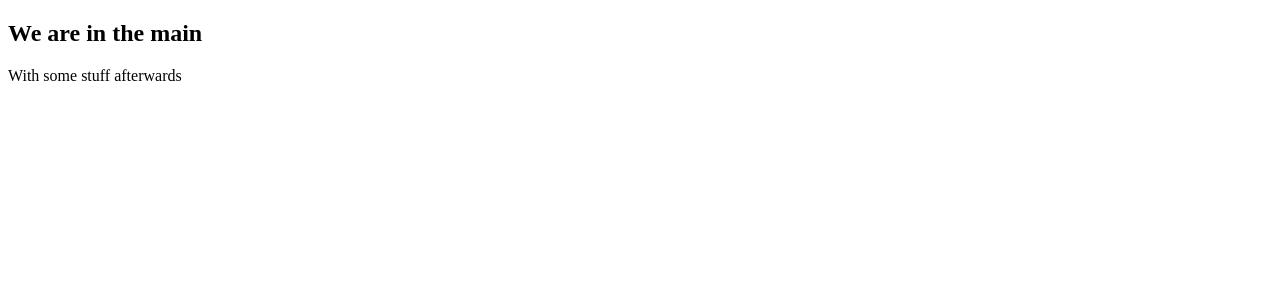
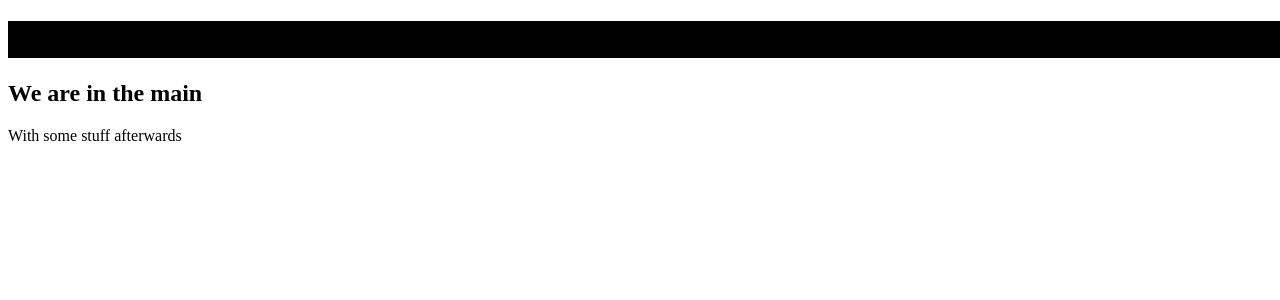
Before and after one commit to ncaudill27/timedlify, a Flask app: page / in a window 1280 px wide. Shown: the top 300 px of the page. Run offline with Flask 2, Linux system fonts and the light colour scheme.

Commit message:
Properly place index.css in file structure and confirm link

```diff
--- a/app.py
+++ b/app.py
@@ -1,7 +1,6 @@
 from flask import Flask, render_template
 
 app = Flask(__name__)
-app.debug = True
 
 @app.route('/')
 def hello_world():
--- a/templates/styles.css
+++ b/static/styles/index.css
@@ -5,6 +5,10 @@ body {
   font-size: 16px;
 }
 
+header {
+  background-color: black;
+}
+
 main {
   width: 100%;
   margin: 0 auto;
--- a/templates/base.html
+++ b/templates/base.html
@@ -3,11 +3,12 @@
   <head>
     <meta charset="utf-8">
     <meta name="viewport" content="width=device-width, initial-scale=1">
-    <link rel="stylesheet" href="styles.css">
+    <link rel="stylesheet" href="{{ url_for('static', filename='styles/index.css') }}">
     <title>Timedlify</title>
   </head>
   <body>
     <header>
+      <h1>Timedlify</h1>
       {% block header %}{% endblock %}
     </header>
     <main>
--- a/templates/header.html
+++ b/templates/header.html
@@ -1,4 +1,3 @@
 {% extends "base.html" %}
 {% block header %}
-  <h1>Timedlify</h1>
 {% endblock %}
```
